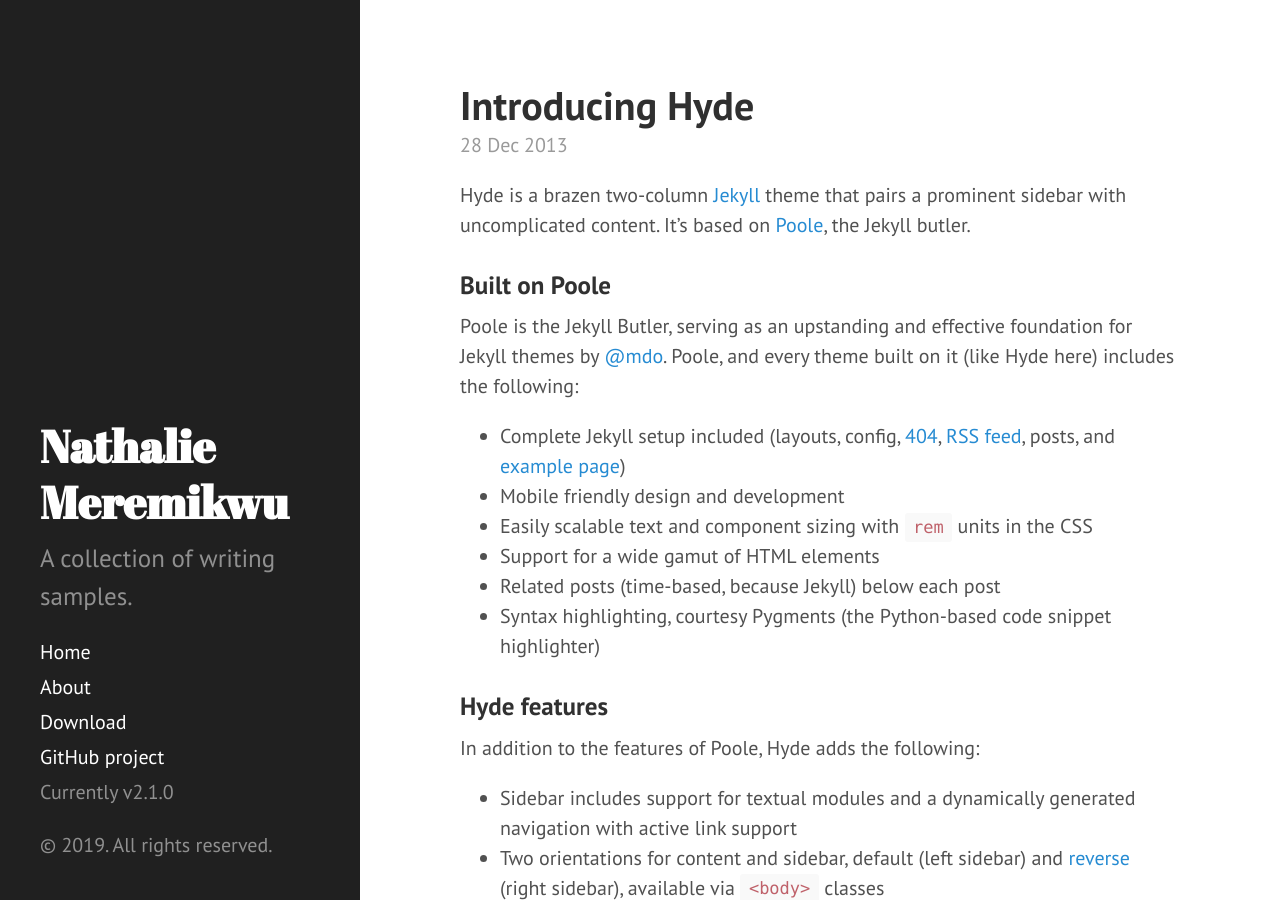
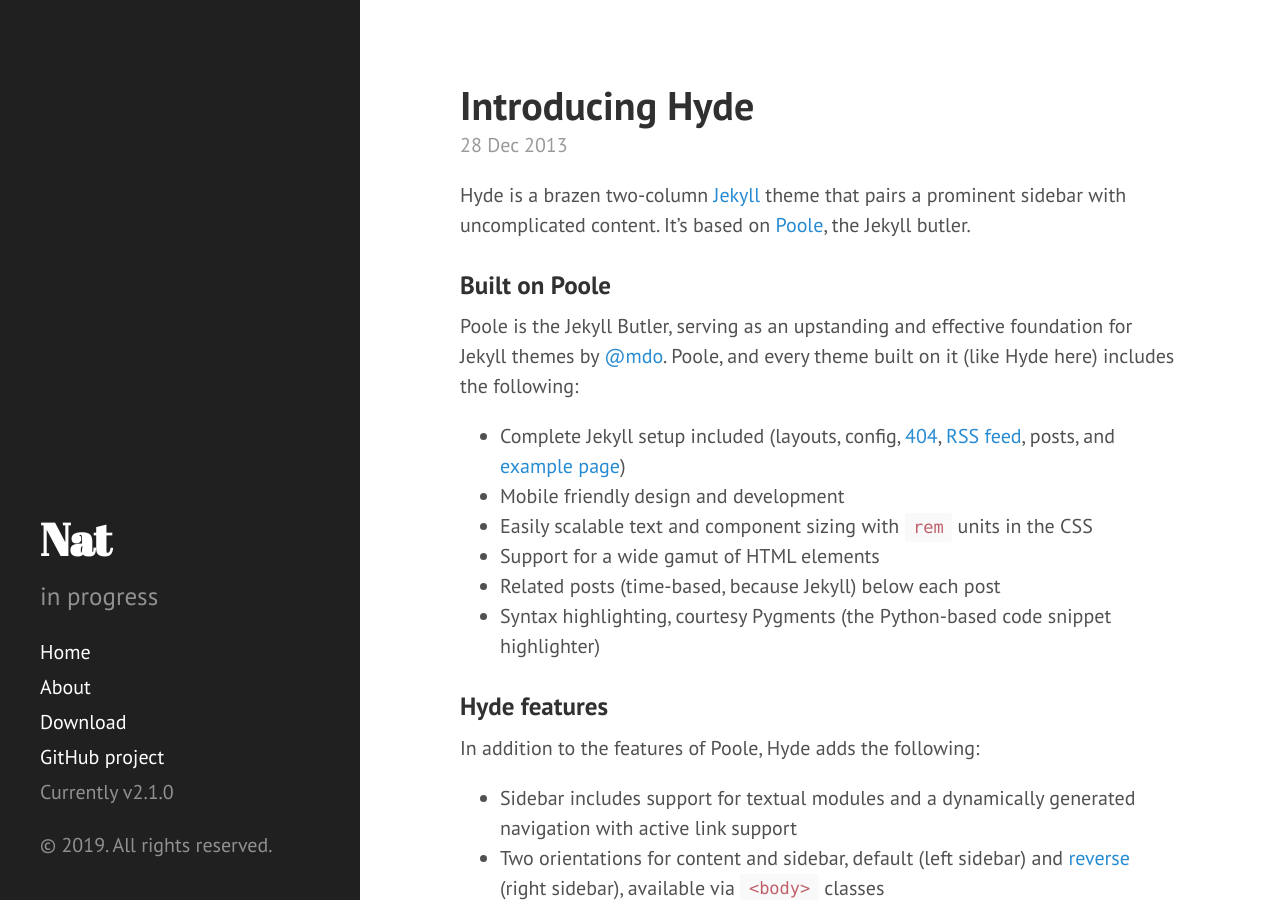
Before and after one commit to ncm170030/ncm170030.github.io, a Jekyll site: the page built from index.html, in a window 1280 px wide and 900 px high. Built offline with Jekyll 4.4.1, drawn with Linux system fonts in a browser that asks for light colours; Markdown is read by kramdown in place of the engine named in the settings; the list of posts is cut into pages by our own code.

Commit message:
Update _config.yml

```diff
--- a/_config.yml
+++ b/_config.yml
@@ -6,9 +6,9 @@ highlighter:      pygments
 permalink:        pretty
 
 # Setup
-title:            'Nathalie Meremikwu'
+title:            'Nat'
 tagline:          'Blog'
-description:      'A collection of writing samples.'
+description:      'in progress'
 url:              http://hyde.getpoole.com
 baseurl:          /
 
```
